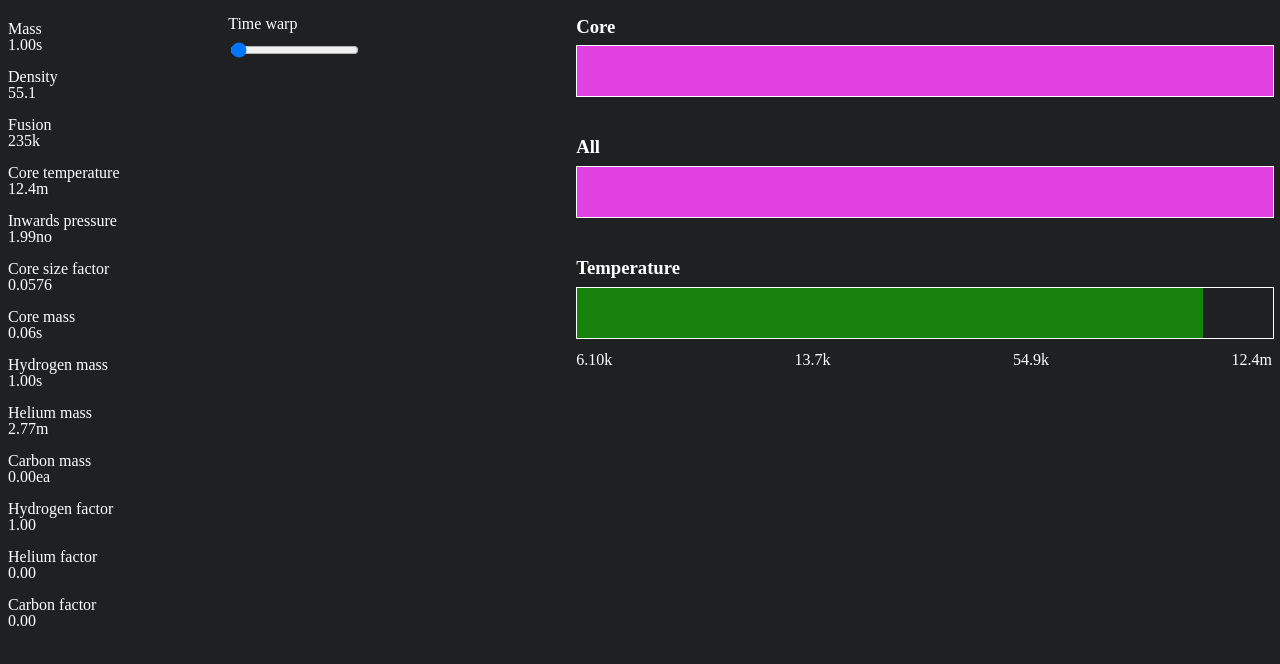
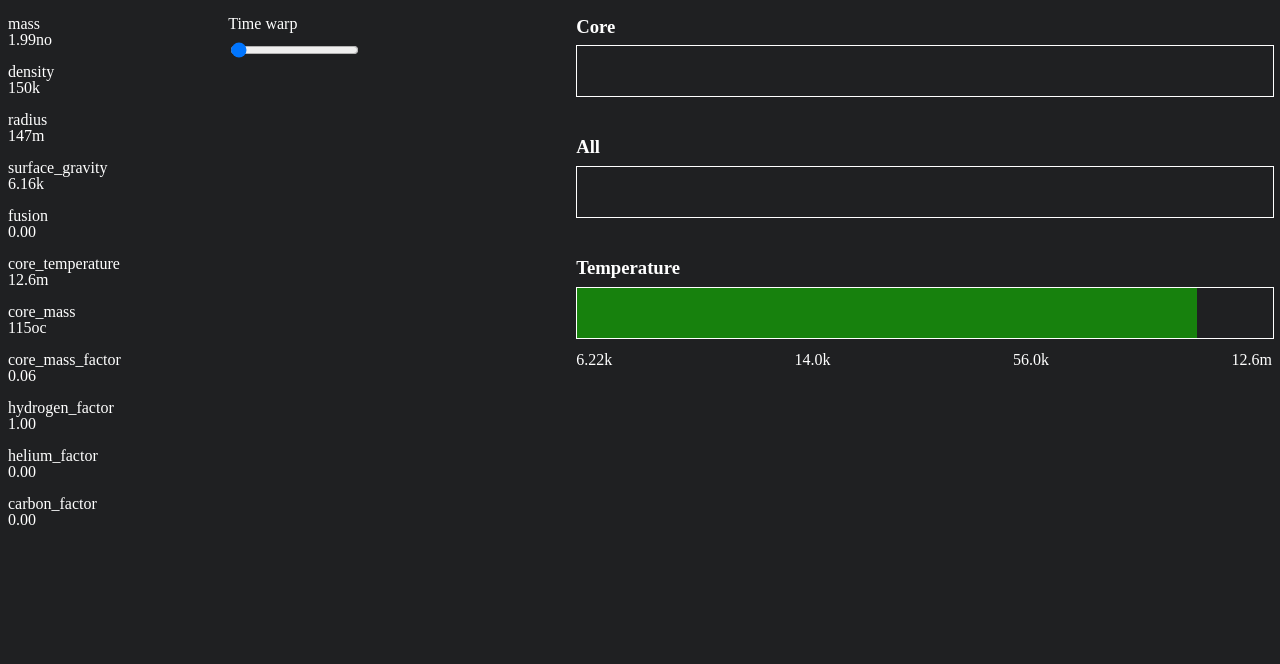
Before and after one commit to Soul2606/Star-simulator, a plain HTML site: page index.html in a window 1280 px wide. Drawn offline with Linux system fonts and the light colour scheme.

Commit message:
different approach again

```diff
--- a/index.html
+++ b/index.html
@@ -9,46 +9,8 @@
 </head>
 <body>
     <div style="display: flex;">
-        <div style="width: 400px;">
-            <h1 id="debug"></h1>
-            <p>Mass</p>
-            <p id="mass"></p>
-            <br>
-            <p>Density</p>
-            <p id="density"></p>
-            <br>
-            <p>Fusion</p>
-            <p id="fusion"></p>
-            <br>
-            <p>Core temperature</p>
-            <p id="core_temperature"></p>
-            <br>
-            <p>Inwards pressure</p>
-            <p id="inwards_core_pressure"></p>
-            <br>
-            <p>Core size factor</p>
-            <p id="core_mass_factor"></p>
-            <br>
-            <p>Core mass</p>
-            <p id="core_mass"></p>
-            <br>
-            <p>Hydrogen mass</p>
-            <p id="hydrogen_mass"></p>
-            <br>
-            <p>Helium mass</p>
-            <p id="helium_mass"></p>
-            <br>
-            <p>Carbon mass</p>
-            <p id="carbon_mass"></p>
-            <br>
-            <p>Hydrogen factor</p>
-            <p id="hydrogen_factor"></p>
-            <br>
-            <p>Helium factor</p>
-            <p id="helium_factor"></p>
-            <br>
-            <p>Carbon factor</p>
-            <p id="carbon_factor"></p>
+        <div id="variable-display" style="width: 400px;">
+            <!--Code injected by javascript goes here-->
         </div>
         <div style="width: 50%;">
             <p>Time warp</p>
--- a/script.js
+++ b/script.js
@@ -1,17 +1,4 @@
 
-const d_mass = document.getElementById("mass")
-const d_density = document.getElementById("density")
-const d_fusion = document.getElementById("fusion")
-const d_core_temperature = document.getElementById("core_temperature")
-const d_core_pressure = document.getElementById("inwards_core_pressure")
-const d_core_mass_factor = document.getElementById("core_mass_factor")
-const d_core_mass = document.getElementById("core_mass")
-const d_hydrogen_mass = document.getElementById("hydrogen_mass")
-const d_helium_mass = document.getElementById("helium_mass")
-const d_carbon_mass = document.getElementById('carbon_mass')
-const d_hydrogen_factor = document.getElementById("hydrogen_factor")
-const d_helium_factor = document.getElementById("helium_factor")
-const d_carbon_factor = document.getElementById("carbon_factor")
 const d_percent_bar_hydrogen_core = document.getElementById('percent-bar-hydrogen-core')
 const d_percent_bar_helium_core = document.getElementById('percent-bar-helium-core')
 const d_percent_bar_carbon_core = document.getElementById('percent-bar-carbon-core')
@@ -20,6 +7,7 @@ const d_percent_bar_helium_all = document.getElementById('percent-bar-helium-all
 const d_percent_bar_carbon_all = document.getElementById('percent-bar-carbon-all')
 const d_temperature_bar_below_hydrogen_fusion = document.getElementById('temperature-bar-below-hydrogen-fusion')
 
+const gravitational_constant = 6.67430e-11 //m^3 kg^-1 s^-2
 
 const earth_atmosphere_mass = 5.148e+18 //Kg
 const earth_ocean_mass = 1.4e+21 //Kg
@@ -36,7 +24,12 @@ const fusion_speed_divider = 10 ** 1
 const density_change_damping = 10
 
 let time = 10 ** 16
-let mass = 1 * solar_mass
+let mass = 1 * solar_mass //Kg
+let density = 150000 //Kg/m3
+let radius = (mass / density * (3/(4*Math.PI))) ** (1/3) //m
+let surface_gravity = gravitational_constant * mass / radius ** 2 //m/s^2
+let expansion_velocity = 0 //m/s
+let fusion = 0
 
 // Do not change these variables using any other method than the change_*variable*() function
 let hydrogen_factor = 1
@@ -45,11 +38,12 @@ let carbon_factor = 0
 
 let hydrogen_fusion = 0
 let helium_fusion = 0
-let core_temperature = 10 ** 8
-let inwards_core_pressure = mass
-let core_mass_factor =  Math.min(0.9 / ((mass / (solar_mass * 0.4)) ** 3), 0.9)
-let core_mass = mass * core_mass_factor
-let density = solar_mass
+let core_temperature = 1.5e+8 //K
+let core_mass_factor =  Math.min(0.9 / ((mass / (solar_mass * 0.4)) ** 3), 0.9) //Factor
+let core_mass = mass * core_mass_factor //Kg
+
+let pressure = density * core_temperature // This needs work
+
 
 
 
@@ -57,6 +51,7 @@ function relu(value){
     //rectified linear unit
     return Math.max(value, 0)
 }
+
 
 
 
@@ -73,6 +68,7 @@ function simplify(value){
     }
     return value.toFixed(relu(3 - String(Math.abs(Math.floor(value))).length)) + symbols[times_divided]
 }
+
 
 
 
@@ -97,12 +93,31 @@ function simplify_by_stellar_masses(value, specify){
 
 
 
+
 function clamp(value, min, max){
     if (min === undefined && max === undefined) {
         return Math.max(Math.min(value, 1), 0)
     }
     return (Math.max(Math.min(value, max), min))
 }
+
+
+
+
+function temperature_at_depth(depth) {
+    if (depth < 0 || depth > 1) {
+        throw new Error("depth out of range", depth);
+    }
+    const stefan_boltzmann_constant = 5.67e-8
+    const luminosity = core_temperature
+    const surface_temperature = (core_temperature/(4 * Math.PI * radius**2 * stefan_boltzmann_constant))**(1/4)
+    return (core_temperature - surface_temperature) * depth ** 2 + surface_temperature
+}
+console.log(simplify(temperature_at_depth(0)))
+console.log(simplify(temperature_at_depth(0.33)))
+console.log(simplify(temperature_at_depth(0.66)))
+console.log(simplify(temperature_at_depth(1)))
+
 
 
 
@@ -119,6 +134,7 @@ function change_hydrogen(value){
 
 
 
+
 function change_helium(value){
     let helium_mass = helium_factor * mass
     let hydrogen_mass = hydrogen_factor * mass
@@ -132,6 +148,7 @@ function change_helium(value){
 
 
 
+
 function change_carbon(value){
     let helium_mass = helium_factor * mass
     let hydrogen_mass = hydrogen_factor * mass
@@ -141,6 +158,35 @@ function change_carbon(value){
     helium_factor = helium_mass / mass
     hydrogen_factor = hydrogen_mass / mass
     carbon_factor = carbon_mass / mass
+}
+
+
+
+
+function display_variables(variables) {
+    const variable_display_div = document.getElementById('variable-display')
+    if (typeof variables === 'object') {
+        for (const name in variables) {
+            const value = Number(variables[name]);
+            let name_display = document.getElementById(`variable-display-name-${name}`)
+            let value_display = document.getElementById(`variable-display-value-${name}`)
+            if (name_display === null) {
+                name_display = document.createElement('p')
+                name_display.textContent = name
+                name_display.id = `variable-display-name-${name}`
+
+                value_display = document.createElement('p')
+                value_display.id = `variable-display-value-${name}`
+                variable_display_div.innerHTML += `<br>`
+                variable_display_div.appendChild(name_display)
+                variable_display_div.appendChild(value_display)
+            }
+           value_display.textContent = simplify(value)
+        }
+    }else{
+        throw new Error("Invalid parameters");
+
+    }
 }
 
 
@@ -160,57 +206,27 @@ setInterval(main, 100)
 
 function main(){
 
-    inwards_core_pressure = mass
+    radius = (mass / density * (3/4/Math.PI)) ** (1/3) //m
+
     core_mass_factor =  Math.min(max_fuel_available / ((mass / (solar_mass * 0.4)) ** 3), max_fuel_available)
     core_mass = mass * core_mass_factor
 
-
-    let hydrogen_in_core_factor = relu(clamp(hydrogen_factor,0,core_mass_factor) - helium_factor - carbon_factor) / core_mass_factor
-    hydrogen_fusion = relu(core_temperature - hydrogen_fusion_temperature_requirement) * hydrogen_in_core_factor / fusion_speed_divider
+    core_temperature = (mass / solar_mass * 10**7.1 - fusion)
 
 
-    let helium_in_core_factor = clamp(helium_factor / core_mass_factor,0,1-carbon_factor)
-    helium_fusion = relu(core_temperature - helium_fusion_temperature_requirement) * helium_in_core_factor / fusion_speed_divider
+    display_variables({mass, density, radius, surface_gravity, fusion, core_temperature, core_mass, core_mass_factor, hydrogen_factor, helium_factor, carbon_factor})
 
-
-    let carbon_in_core_factor = relu(carbon_factor / core_mass_factor)
-
-    let fusion = hydrogen_fusion + helium_fusion
-
-    core_temperature = (mass / solar_mass * 10**7.1 - fusion)
-    density = ice_density / Math.log(core_temperature)
-
-    change_hydrogen(-(hydrogen_fusion * time))
-    change_helium(hydrogen_fusion * time)
-
-
-    change_helium(-(helium_fusion * time))
-    change_carbon(helium_fusion * time)
-
-
-    {
-    d_mass.textContent = simplify_by_stellar_masses(mass)
-    d_density.textContent = simplify(density)
-    d_fusion.textContent = simplify(hydrogen_fusion + helium_fusion)
-    d_core_temperature.textContent = simplify(core_temperature)
-    d_core_pressure.textContent = simplify(inwards_core_pressure)
-    d_core_mass_factor.textContent = core_mass_factor
-    d_core_mass.textContent = simplify_by_stellar_masses(core_mass)
-    d_hydrogen_mass.textContent = simplify_by_stellar_masses(hydrogen_factor * mass)
-    d_helium_mass.textContent = simplify_by_stellar_masses(helium_factor * mass)
-    d_carbon_mass.textContent = simplify_by_stellar_masses(carbon_factor * mass)
-    d_hydrogen_factor.textContent = hydrogen_factor.toFixed(2)
-    d_helium_factor.textContent = helium_factor.toFixed(2)
-    d_carbon_factor.textContent = carbon_factor.toFixed(2)
+    /*
     d_percent_bar_hydrogen_core.style.width = (hydrogen_in_core_factor * 100) + '%'
     d_percent_bar_helium_core.style.width = (helium_in_core_factor * 100) + '%'
     d_percent_bar_carbon_core.style.width = (carbon_in_core_factor * 100) + '%'
     d_percent_bar_hydrogen_all.style.width = (hydrogen_factor* 100) + '%'
     d_percent_bar_helium_all.style.width = (helium_factor* 100) + '%'
     d_percent_bar_carbon_all.style.width = (carbon_factor* 100) + '%'
-
+    */
+   {
+       const radius = 45
        d_temperature_bar_below_hydrogen_fusion.style.width = Math.sqrt(hydrogen_fusion_temperature_requirement / core_temperature) * 100 + '%'
-    const radius = 45
         document.getElementById('temperature-bar-label1').textContent = simplify(core_temperature * (radius - radius / 3 * 0) ** -2)
         document.getElementById('temperature-bar-label2').textContent = simplify(core_temperature * (radius - radius / 3 * 1) ** -2)
         document.getElementById('temperature-bar-label3').textContent = simplify(core_temperature * (radius - radius / 3 * 2) ** -2)
```
Lines whose indentation alone changed are shown as unchanged.
